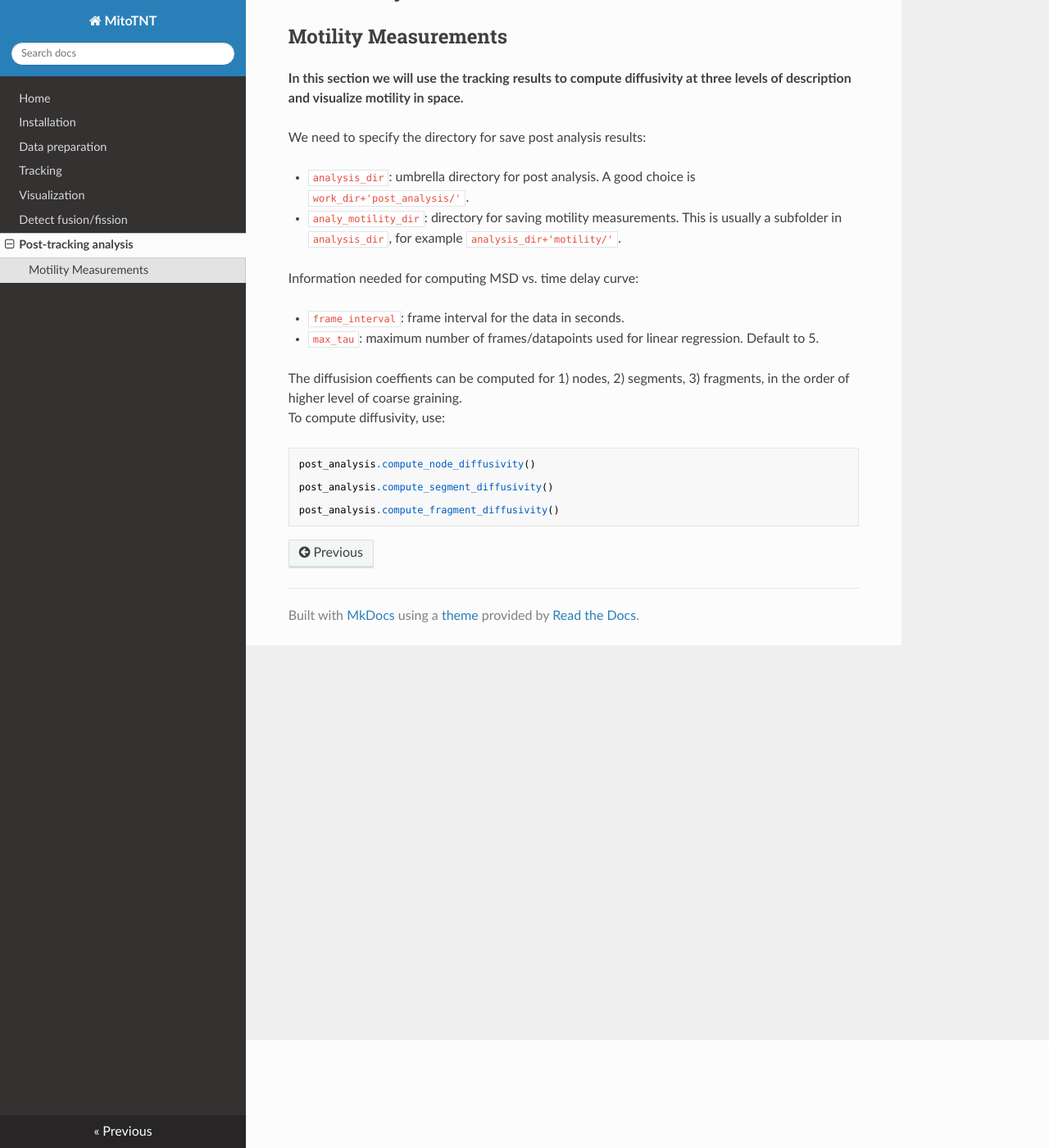
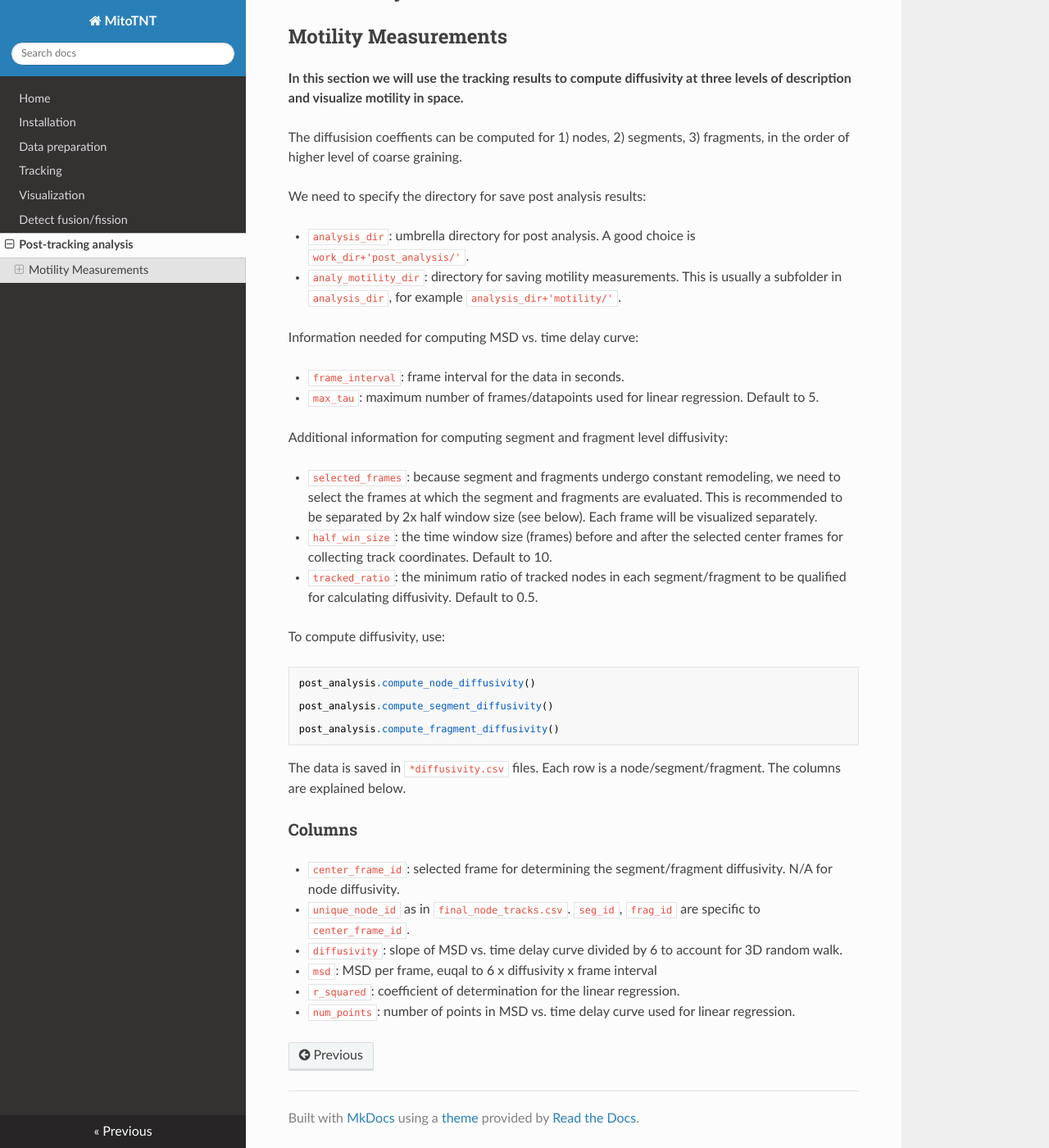
Before and after one commit to pylattice/MitoTNT, an MkDocs documentation site: the page built from docs/6_post_analysis.md, in a window 1280 px wide and 1400 px high, scrolled down 132 px. Shown: the whole window at 82% size. Built offline with MkDocs 1.6.1, drawn with Linux system fonts in a browser that asks for light colours; nearby versions of some CDN libraries.

Commit message:
Update 6_post_analysis.md

````diff
--- a/docs/6_post_analysis.md
+++ b/docs/6_post_analysis.md
@@ -1,6 +1,8 @@
 # Post Analysis
 ## Motility Measurements
 **In this section we will use the tracking results to compute diffusivity at three levels of description and visualize motility in space.**
+
+The diffusision coeffients can be computed for 1) nodes, 2) segments, 3) fragments, in the order of higher level of coarse graining.
 
 We need to specify the directory for save post analysis results:
 
@@ -14,7 +16,14 @@
 
 - `max_tau`: maximum number of frames/datapoints used for linear regression. Default to 5.
 
-The diffusision coeffients can be computed for 1) nodes, 2) segments, 3) fragments, in the order of higher level of coarse graining.
+Additional information for computing segment and fragment level diffusivity:
+
+- `selected_frames`: because segment and fragments undergo constant remodeling, we need to select the frames at which the segment and fragments are evaluated. This is recommended to be separated by 2x half window size (see below). Each frame will be visualized separately.
+
+- `half_win_size `: the time window size (frames) before and after the selected center frames for collecting track coordinates. Default to 10.
+
+- `tracked_ratio`: the minimum ratio of tracked nodes in each segment/fragment to be qualified for calculating diffusivity. Default to 0.5.
+
 To compute diffusivity, use:
 ```
 post_analysis.compute_node_diffusivity()
@@ -23,3 +32,18 @@
 
 post_analysis.compute_fragment_diffusivity()
 ```
+
+The data is saved in `*diffusivity.csv` files. Each row is a node/segment/fragment. The columns are explained below.
+### Columns
+
+ - `center_frame_id`: selected frame for determining the segment/fragment diffusivity. N/A for node diffusivity.
+
+ - `unique_node_id` as in `final_node_tracks.csv`. `seg_id`, `frag_id` are specific to `center_frame_id`.
+
+ - `diffusivity`: slope of MSD vs. time delay curve divided by 6 to account for 3D random walk.
+
+ - `msd`: MSD per frame, euqal to 6 x diffusivity x frame interval
+
+ - `r_squared`: coefficient of determination for the linear regression.
+
+ - `num_points`: number of points in MSD vs. time delay curve used for linear regression.
````
